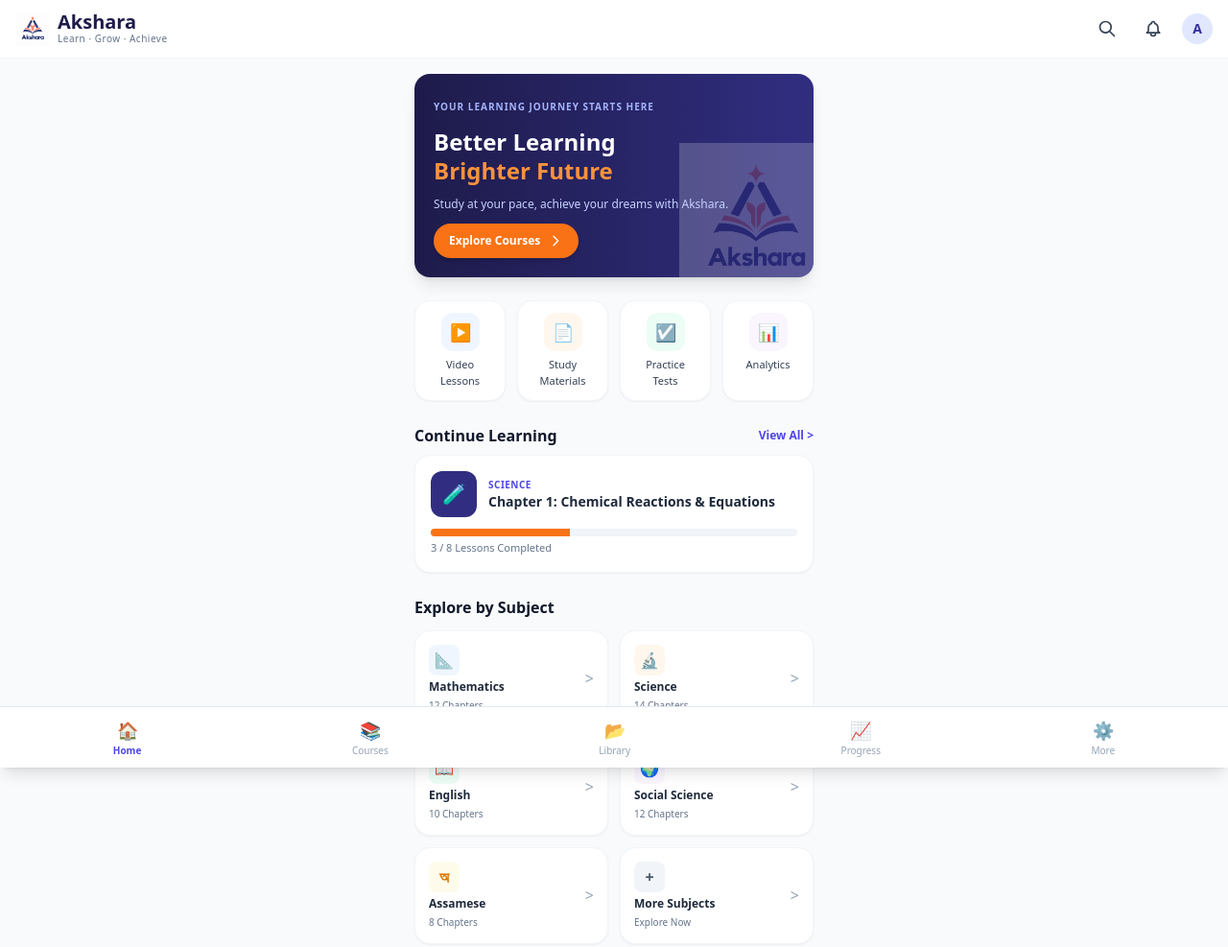
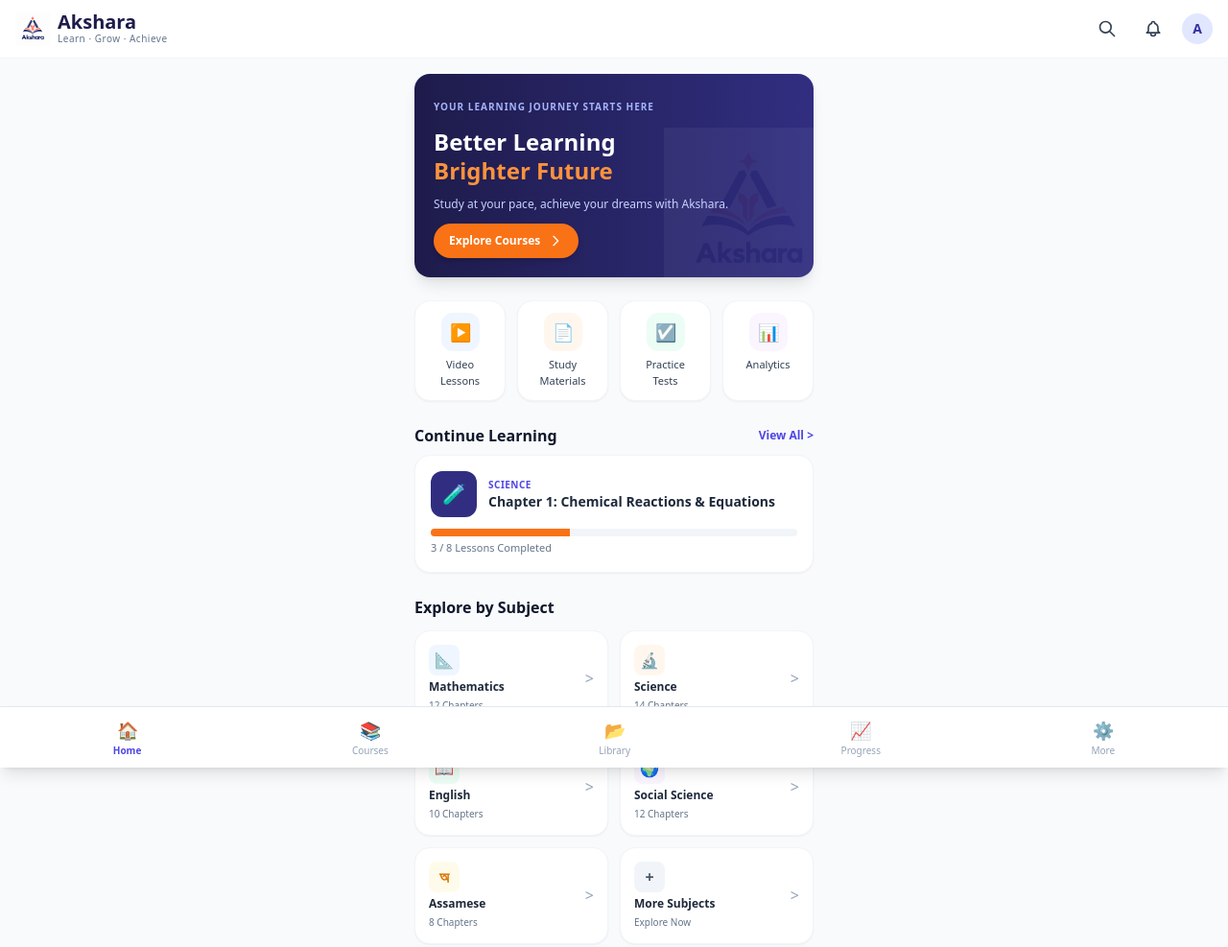
Before and after one commit to pragyanom999-web/akshara, a plain HTML site: page index.html in a window 1280 px wide. Shown: the whole page at 96% size. Drawn offline with nearby package versions, Linux system fonts and the light colour scheme.

Commit message:
Update index.html

```diff
--- a/index.html
+++ b/index.html
@@ -42,7 +42,7 @@
                 </button>
             </div>
             <div class="absolute right-[-20px] bottom-[-20px] opacity-20 pointer-events-none">
-                <img src="./logo.png" alt="Watermark" class="w-40 h-40">
+                <img src="./logo.png" alt="Watermark" class="w-44 h-44 object-contain mix-blend-screen opacity-25">
             </div>
         </div>
 
```
